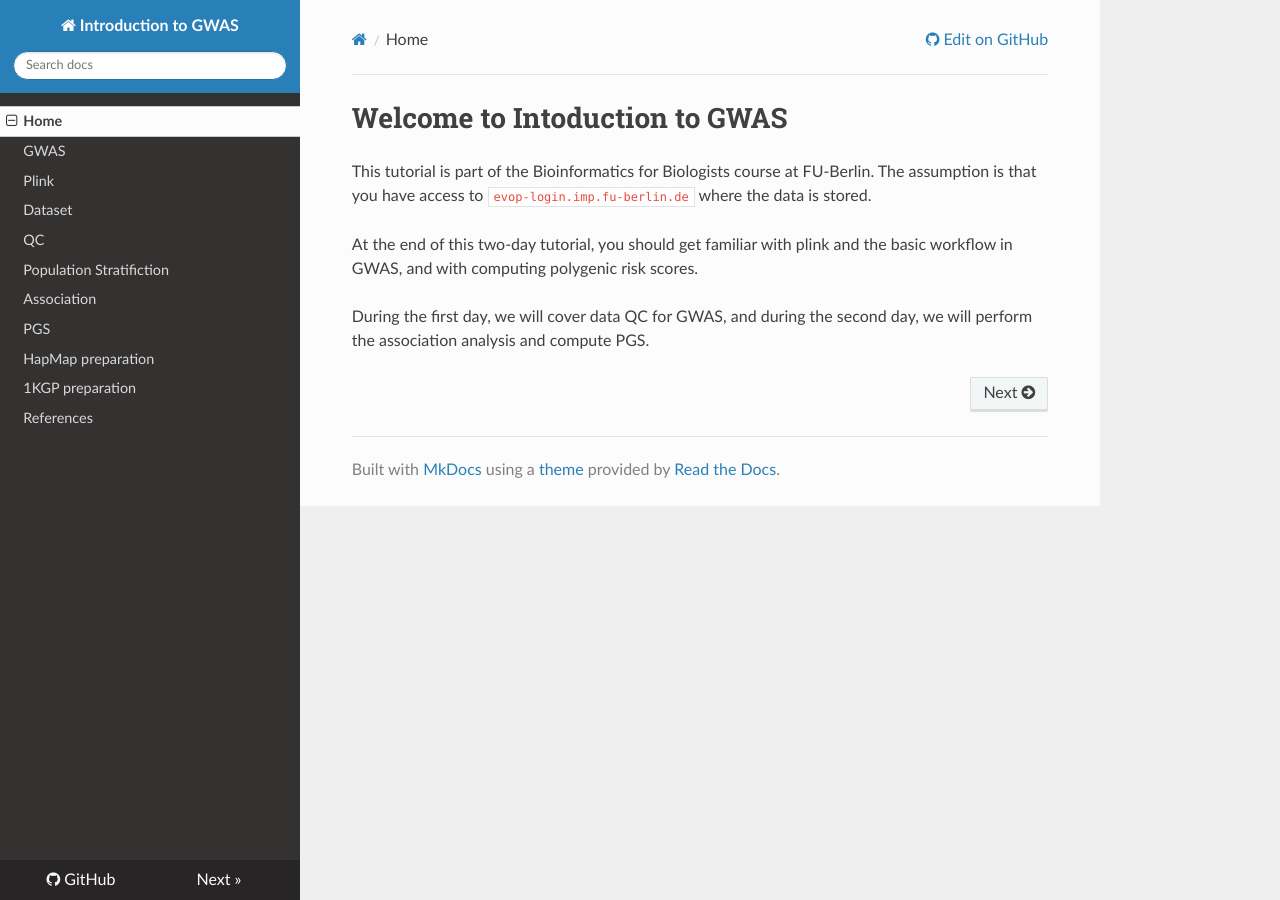
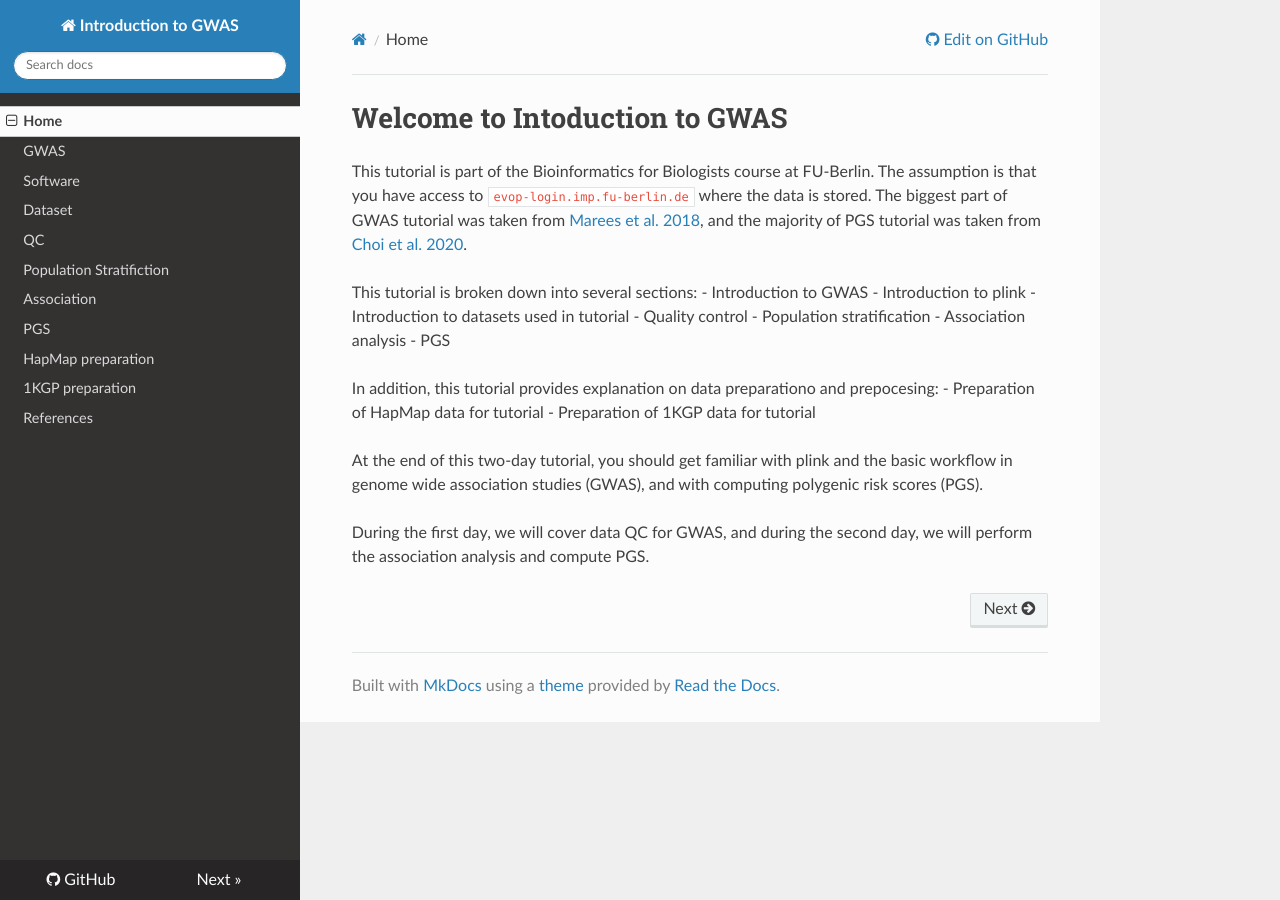
Before and after one commit to bajicv/gwas_intro, an MkDocs documentation site: the page built from docs/index.md, in a window 1280 px wide. Built offline with MkDocs 1.6.1, drawn with Linux system fonts in a browser that asks for light colours; nearby versions of some CDN libraries.

Commit message:
updating 1-4

```diff
--- a/docs/index.md
+++ b/docs/index.md
@@ -1,7 +1,21 @@
 # Welcome to Intoduction to GWAS
 
-This tutorial is part of the Bioinformatics for Biologists course at FU-Berlin. The assumption is that you have access to `evop-login.imp.fu-berlin.de` where the data is stored.
+This tutorial is part of the Bioinformatics for Biologists course at FU-Berlin. The assumption is that you have access to `evop-login.imp.fu-berlin.de` where the data is stored. The biggest part of GWAS tutorial was taken from [Marees et al. 2018](https://onlinelibrary.wiley.com/doi/full/10.1002/mpr.1608), and the majority of PGS tutorial was taken from [Choi et al. 2020](https://choishingwan.github.io/PRS-Tutorial/plink/).
 
-At the end of this two-day tutorial, you should get familiar with plink and the basic workflow in GWAS, and with computing polygenic risk scores.
+This tutorial is broken down into several sections:
+- Introduction to GWAS
+- Introduction to plink
+- Introduction to datasets used in tutorial
+- Quality control
+- Population stratification
+- Association analysis
+- PGS
+
+In addition, this tutorial provides explanation on data preparationo and prepocesing:
+- Preparation of HapMap data for tutorial
+- Preparation of 1KGP data for tutorial
+
+
+At the end of this two-day tutorial, you should get familiar with plink and the basic workflow in genome wide association studies (GWAS), and with computing polygenic risk scores (PGS).
 
 During the first day, we will cover data QC for GWAS, and during the second day, we will perform the association analysis and compute PGS.
--- a/mkdocs.yml
+++ b/mkdocs.yml
@@ -31,7 +31,7 @@ markdown_extensions:
 nav:
     - Home: index.md
     - GWAS: 01_GWAS.md
-    - Plink: 02_plink.md
+    - Software: 02_software.md
     - Dataset: 03_dataset.md
     - QC: 04_QC.md
     - Population Stratifiction: 05_pop_stratification.md
```
Also changed, not shown: docs/01_GWAS.md (+2 -0 lines), docs/02_plink.md (deleted, +0 -45 lines), docs/02_software.md (added, +47 -0 lines), docs/03_dataset.md (+28 -12 lines), docs/04_QC.md (+47 -37 lines), docs/10_refs.md (+2 -0 lines).
